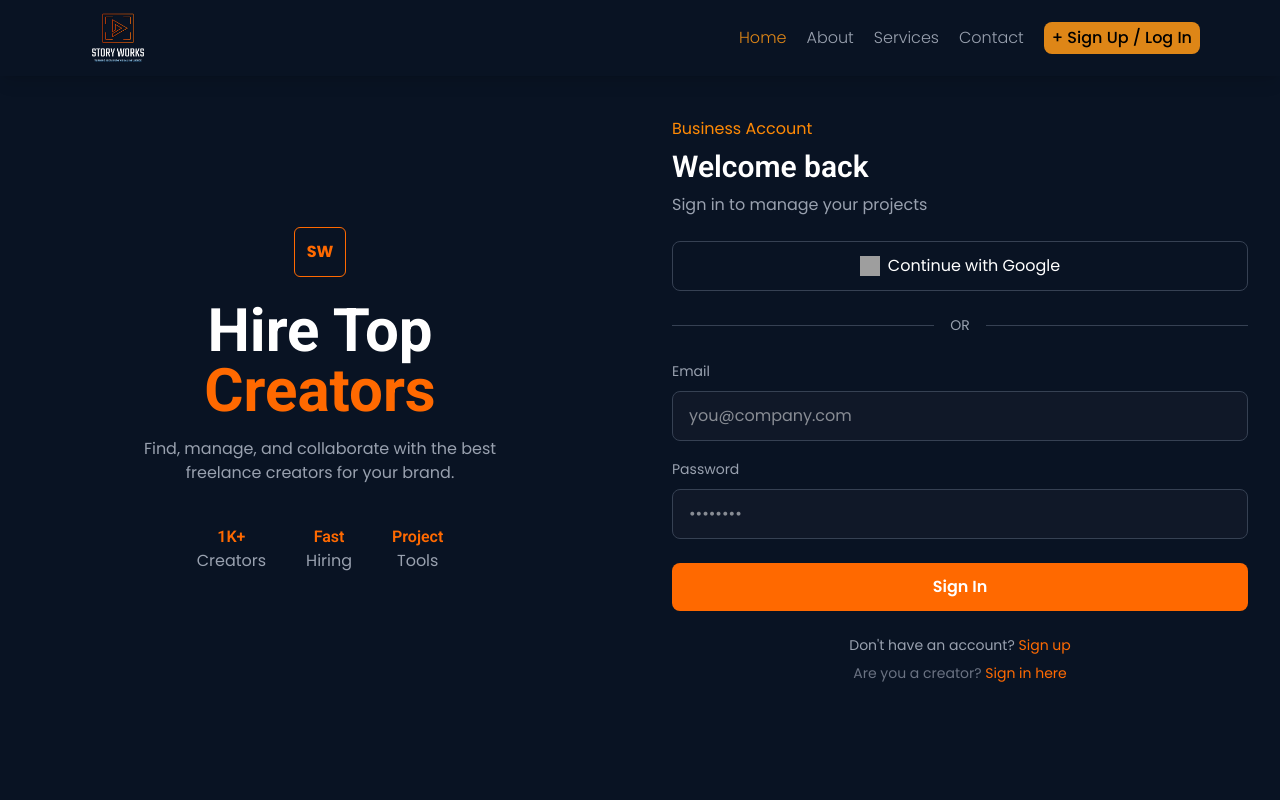
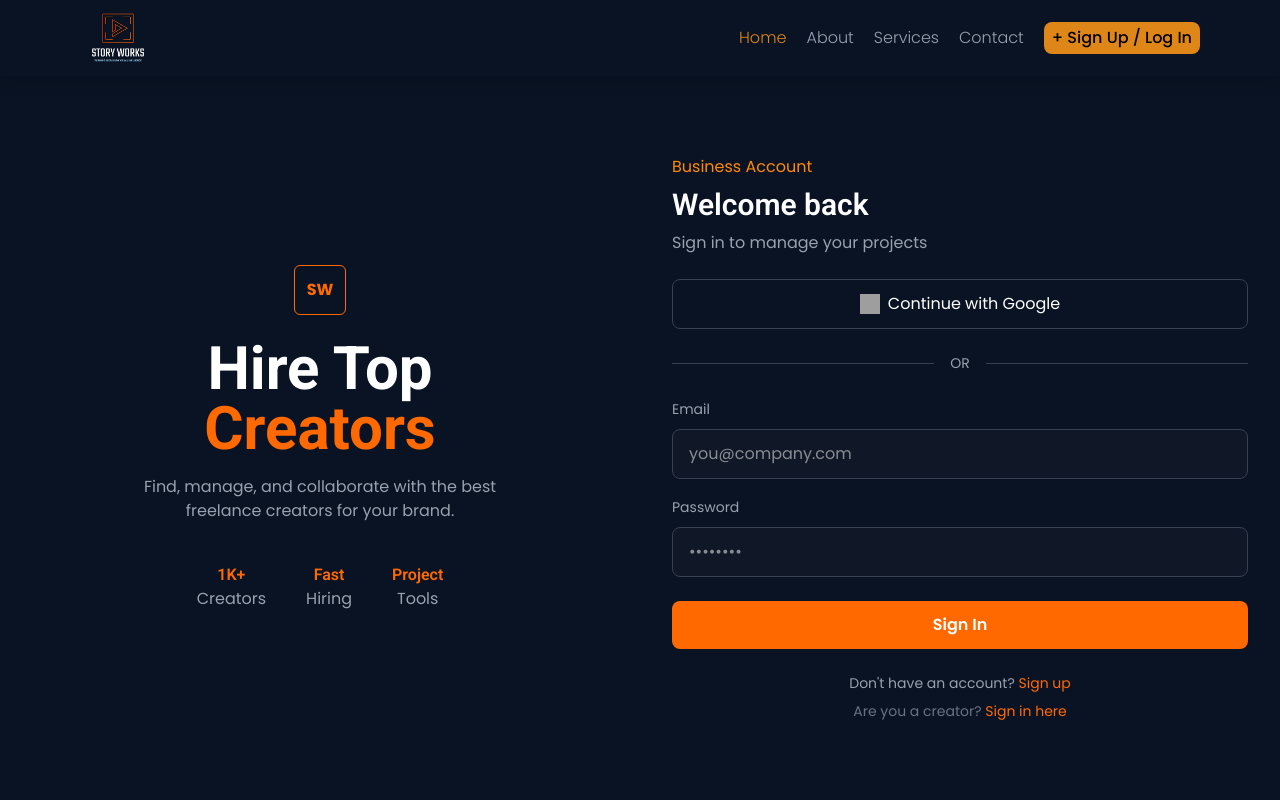
Before and after one commit to digitallift/StoryWorks, a React (Vite) app: page /login in a window 1280 px wide. Shown: the top 800 px of the page. Built offline with nearby package versions, Linux system fonts and the light colour scheme; grey boxes are pictures that could not be loaded.

Commit message:
added login

```diff
--- a/src/Pages/loginpage.jsx
+++ b/src/Pages/loginpage.jsx
@@ -2,7 +2,7 @@ import React from "react";
 
 const LoginPage = () => {
   return (
-    <div className="bg-[#091323] min-h-screen flex bg-black text-white">
+    <div className="bg-[#091323] min-h-screen pt-19 flex bg-black text-white">
       {/* Left Section */}
       <div className="hidden md:flex bg-[#091323] w-1/2 items-center justify-center">
         <div className="text-center max-w-md px-6">
@@ -41,7 +41,7 @@ const LoginPage = () => {
       </div>
 
       {/* Right Section */}
-      <div className="bg-[#091323] flex w-full md:w-1/2 items-center justify-center px-6">
+      <div className="bg-[#091323] flex w-full md:w-1/2 py-5 items-center justify-center px-6">
         <div className="w-full max-w-xl ">
           <p className="text-orange-400 text-md mb-2">Business Account</p>
 
```
